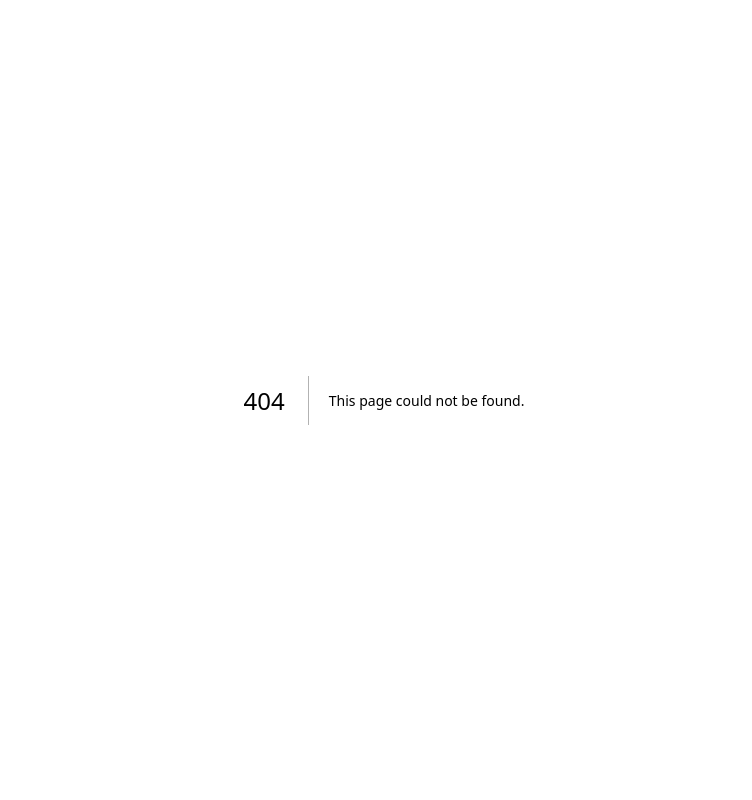
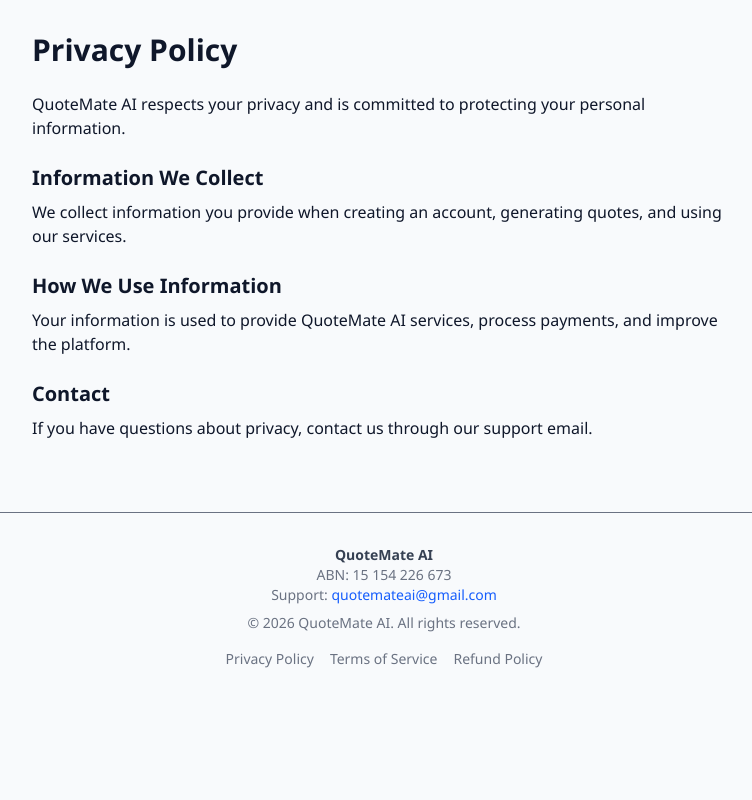
Before and after one commit to LoxiDoxi/quotemate-ai, a Next.js app: page /privacy in a window 1280 px wide. Before the commit this address had no page. Shown: the top 800 px of the page, without its empty margins (256-1008 px from the left). Built offline with nearby package versions, Linux system fonts and the light colour scheme.

Commit message:
Add legal footer links

```diff
--- a/src/app/layout.tsx
+++ b/src/app/layout.tsx
@@ -43,6 +43,21 @@
           <p className="mt-2">
             © {new Date().getFullYear()} QuoteMate AI. All rights reserved.
           </p>
+
+          <div className="flex gap-4 justify-center mt-4">
+  <a href="/privacy" className="hover:underline">
+    Privacy Policy
+  </a>
+
+  <a href="/terms" className="hover:underline">
+    Terms of Service
+  </a>
+
+  <a href="/refunds" className="hover:underline">
+    Refund Policy
+  </a>
+</div>
+
         </footer>
       </body>
     </html>
--- /dev/null
+++ b/src/app/privacy/page.tsx
@@ -0,0 +1,39 @@
+export default function PrivacyPage() {
+  return (
+    <main className="max-w-3xl mx-auto p-8">
+      <h1 className="text-3xl font-bold mb-6">
+        Privacy Policy
+      </h1>
+
+      <p className="mb-4">
+        QuoteMate AI respects your privacy and is committed to protecting your personal information.
+      </p>
+
+      <h2 className="text-xl font-semibold mt-6 mb-2">
+        Information We Collect
+      </h2>
+
+      <p>
+        We collect information you provide when creating an account,
+        generating quotes, and using our services.
+      </p>
+
+      <h2 className="text-xl font-semibold mt-6 mb-2">
+        How We Use Information
+      </h2>
+
+      <p>
+        Your information is used to provide QuoteMate AI services,
+        process payments, and improve the platform.
+      </p>
+
+      <h2 className="text-xl font-semibold mt-6 mb-2">
+        Contact
+      </h2>
+
+      <p>
+        If you have questions about privacy, contact us through our support email.
+      </p>
+    </main>
+  );
+}
--- /dev/null
+++ b/src/app/refunds/page.tsx
@@ -0,0 +1,19 @@
+export default function RefundsPage() {
+  return (
+    <main className="max-w-3xl mx-auto p-8">
+      <h1 className="text-3xl font-bold mb-6">
+        Refund Policy
+      </h1>
+
+      <p>
+        Subscription payments are generally non-refundable after billing,
+        unless required by applicable law.
+      </p>
+
+      <p className="mt-4">
+        If you experience an issue with QuoteMate AI, please contact support
+        and we will review your request.
+      </p>
+    </main>
+  );
+}
--- /dev/null
+++ b/src/app/terms/page.tsx
@@ -0,0 +1,31 @@
+export default function TermsPage() {
+  return (
+    <main className="max-w-3xl mx-auto p-8">
+      <h1 className="text-3xl font-bold mb-6">
+        Terms of Service
+      </h1>
+
+      <p>
+        By using QuoteMate AI, you agree to these terms.
+      </p>
+
+      <h2 className="text-xl font-semibold mt-6 mb-2">
+        Service Use
+      </h2>
+
+      <p>
+        QuoteMate AI provides tools to help businesses create quotes.
+        Users are responsible for reviewing quotes before sending them.
+      </p>
+
+      <h2 className="text-xl font-semibold mt-6 mb-2">
+        Payments
+      </h2>
+
+      <p>
+        Paid subscriptions are processed through Stripe.
+        Users may cancel subscriptions at any time.
+      </p>
+    </main>
+  );
+}
```
